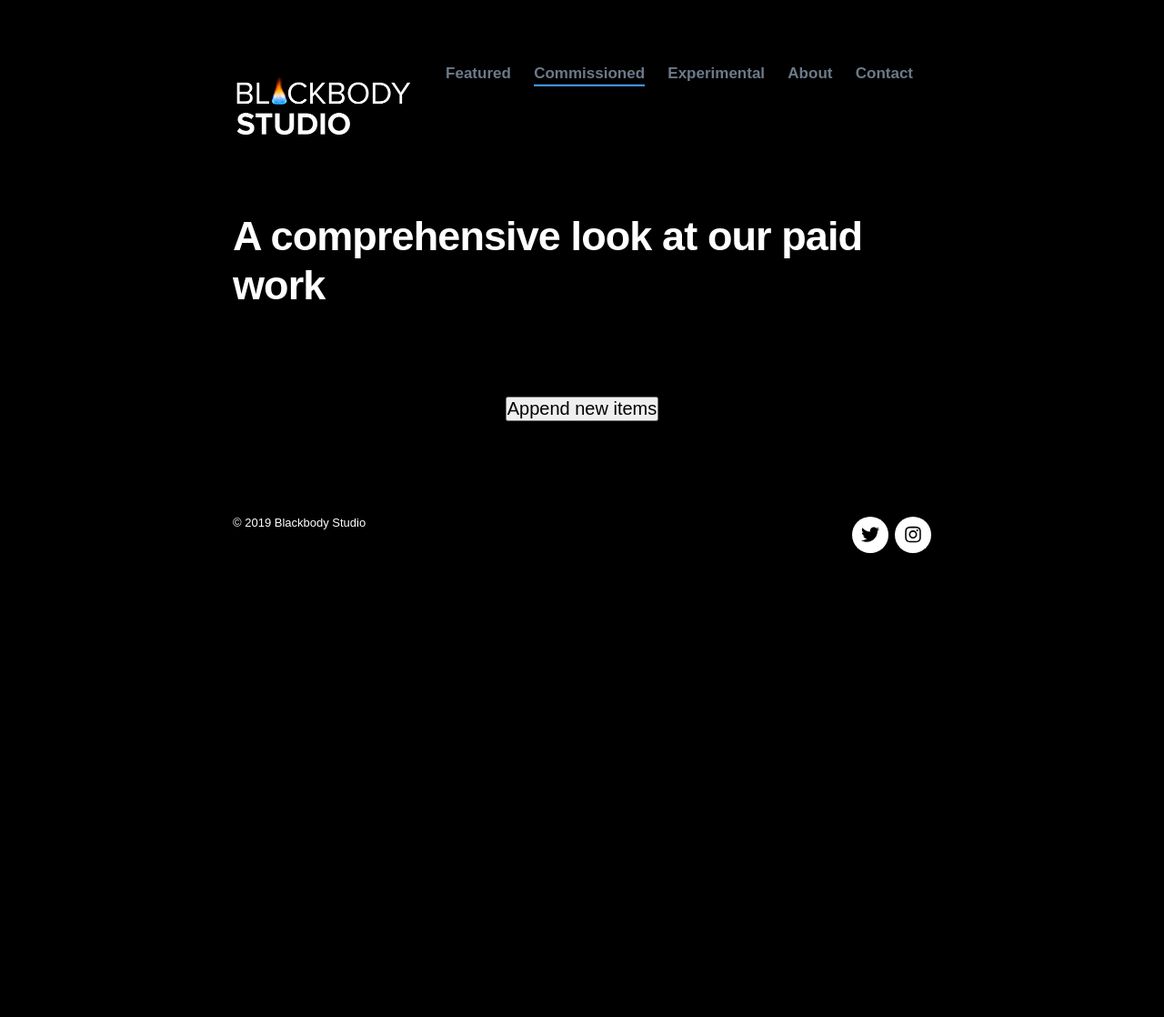
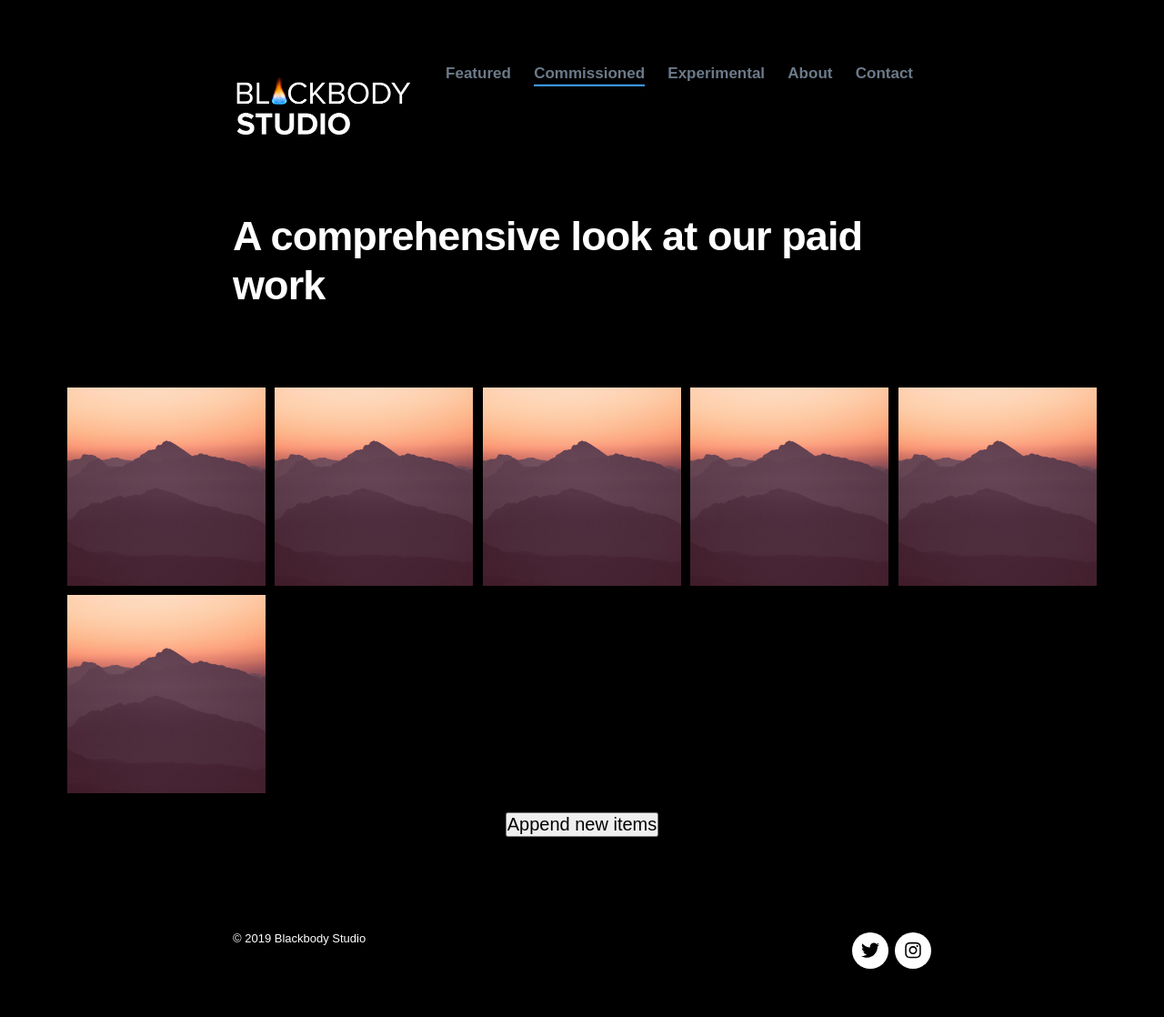
Before and after one commit to blackbody-studio/blackbody-studio.github.io, a Jekyll site: the page built from commissioned/index.html, in a window 1280 px wide. Shown: the whole page at 91% size. Built offline with Jekyll 4.4.1, drawn with Linux system fonts in a browser that asks for light colours; nearby versions of some CDN libraries; some web fonts are replaced; before the commit the page ends 900 px from its top, so only the background shows below that.

Commit message:
projects

```diff
--- a/commissioned/index.html
+++ b/commissioned/index.html
@@ -18,7 +18,9 @@ featured_image: /images/social.jpg
 
 	<div class="content-wrap portfolio-wrap">
 
-		{% for project in site.featured reversed %}
+		{% assign maxProj = 5 %}
+		{% assign counter = 0 %}
+		{% for project in site.projects reversed %}
 
 		<div class="portfolio-item portfolio-item-20">
 
@@ -38,6 +40,10 @@ featured_image: /images/social.jpg
 			</a>
 
 		</div>
+        {% assign counter = counter | plus: 1 %}
+		{% if counter == maxPost %}
+            {% break %} {% comment %}exit the for loop{% endcomment %}
+        {% endif %}
 
 		{% endfor %}
 
```
